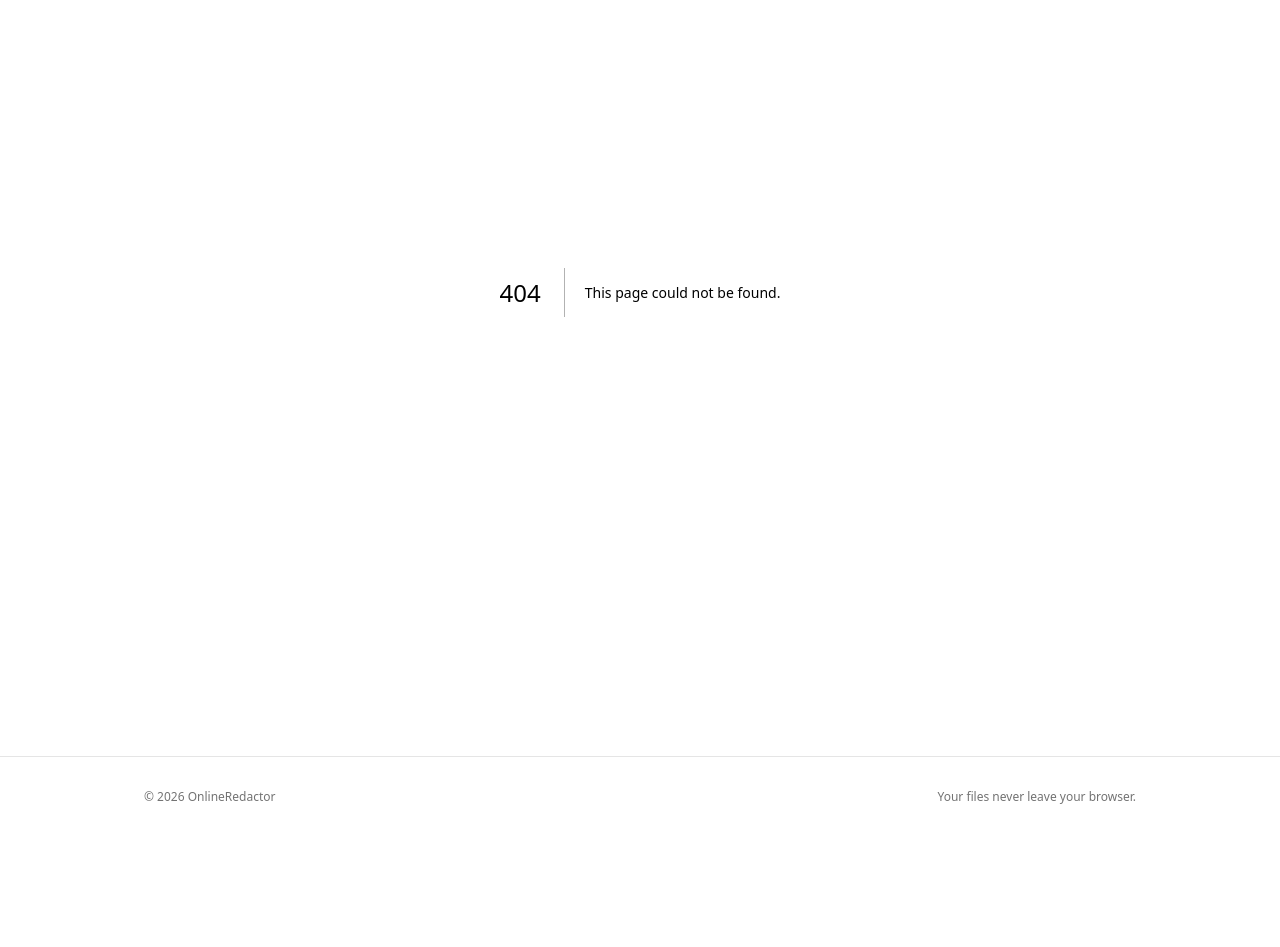
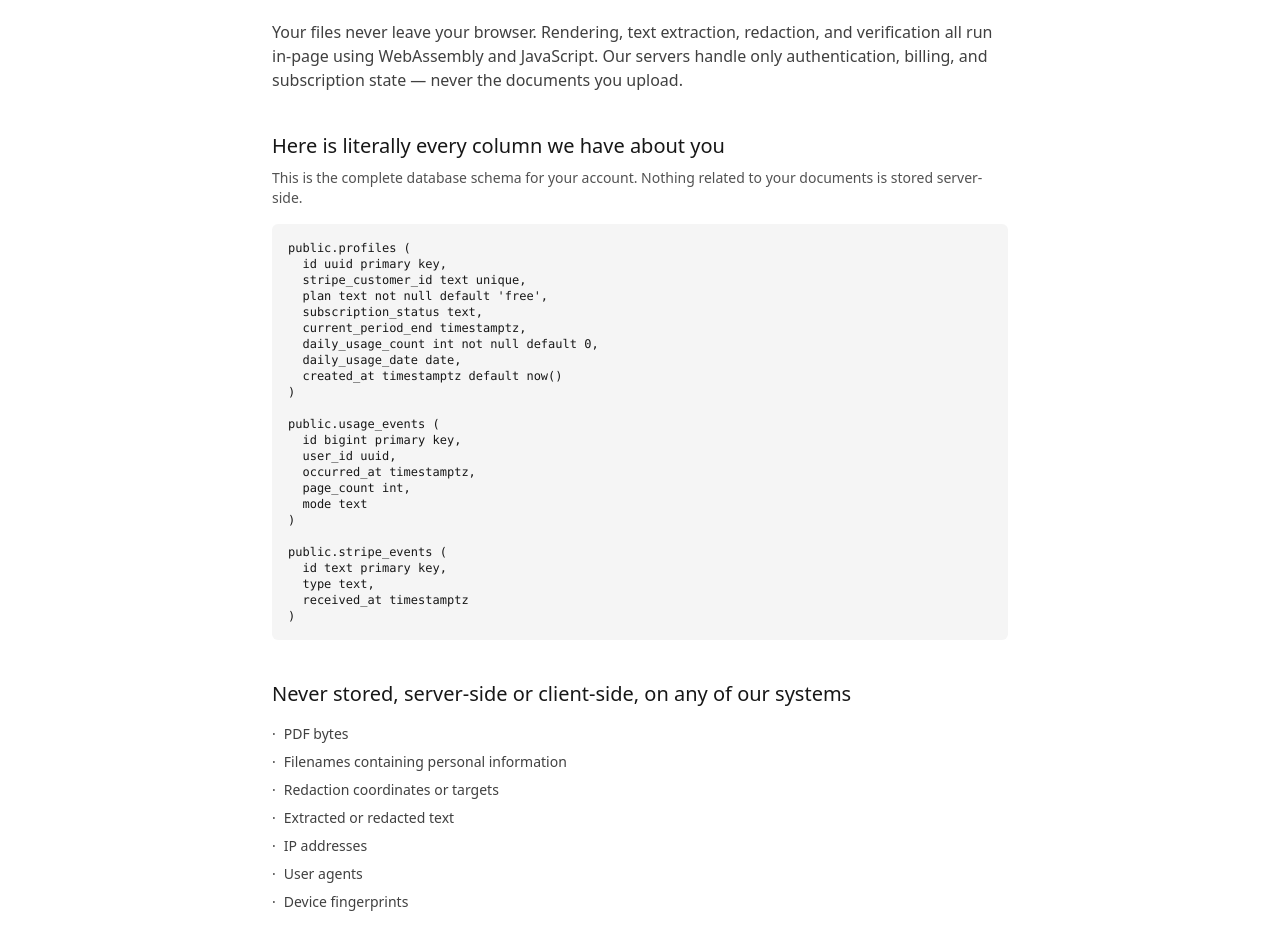
Before and after one commit to CtrlAltMike/onlineredactor, a Next.js app: page /privacy in a window 1280 px wide. Before the commit this address had no page. Shown: the part 165-1112 px from the top of the page. Before the commit the page ends 1002 px from the top, so only its background shows below. Built offline with nearby package versions, Linux system fonts and the light colour scheme.

Commit message:
feat: add privacy page with schema and never-stored list

```diff
--- /dev/null
+++ b/app/privacy/page.tsx
@@ -0,0 +1,72 @@
+const schema = `public.profiles (
+  id uuid primary key,
+  stripe_customer_id text unique,
+  plan text not null default 'free',
+  subscription_status text,
+  current_period_end timestamptz,
+  daily_usage_count int not null default 0,
+  daily_usage_date date,
+  created_at timestamptz default now()
+)
+
+public.usage_events (
+  id bigint primary key,
+  user_id uuid,
+  occurred_at timestamptz,
+  page_count int,
+  mode text
+)
+
+public.stripe_events (
+  id text primary key,
+  type text,
+  received_at timestamptz
+)`;
+
+const neverStored = [
+  'PDF bytes',
+  'Filenames containing personal information',
+  'Redaction coordinates or targets',
+  'Extracted or redacted text',
+  'IP addresses',
+  'User agents',
+  'Device fingerprints',
+];
+
+export default function PrivacyPage() {
+  return (
+    <main className="max-w-3xl mx-auto px-4 pt-16 pb-24">
+      <h1 className="text-4xl font-semibold tracking-tight">Privacy</h1>
+
+      <p className="mt-6 text-neutral-700">
+        Your files never leave your browser. Rendering, text extraction,
+        redaction, and verification all run in-page using WebAssembly and
+        JavaScript. Our servers handle only authentication, billing, and
+        subscription state — never the documents you upload.
+      </p>
+
+      <section className="mt-10">
+        <h2 className="text-xl font-medium">Here is literally every column we have about you</h2>
+        <p className="mt-2 text-sm text-neutral-600">
+          This is the complete database schema for your account. Nothing
+          related to your documents is stored server-side.
+        </p>
+        <pre className="mt-4 rounded-md bg-neutral-100 p-4 text-xs overflow-x-auto">
+          {schema}
+        </pre>
+      </section>
+
+      <section className="mt-10">
+        <h2 className="text-xl font-medium">Never stored, server-side or client-side, on any of our systems</h2>
+        <ul className="mt-4 space-y-2 text-sm text-neutral-700">
+          {neverStored.map((x) => (
+            <li key={x} className="flex gap-2">
+              <span aria-hidden>·</span>
+              <span>{x}</span>
+            </li>
+          ))}
+        </ul>
+      </section>
+    </main>
+  );
+}
```
Also changed, not shown: 1 other file (tests, documents, lock files or other folders).
